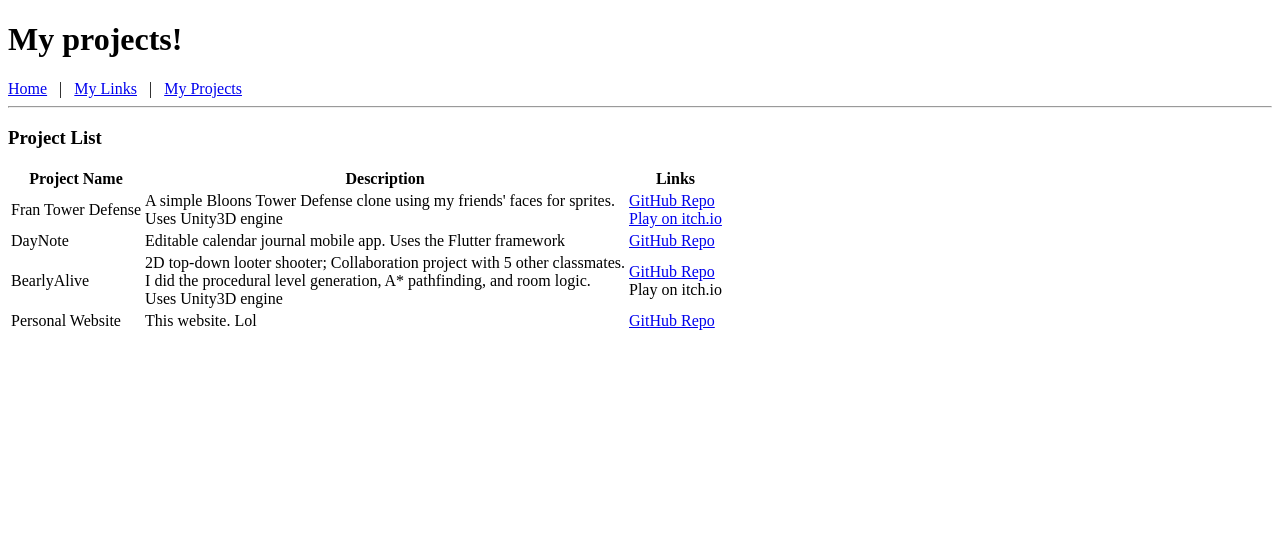
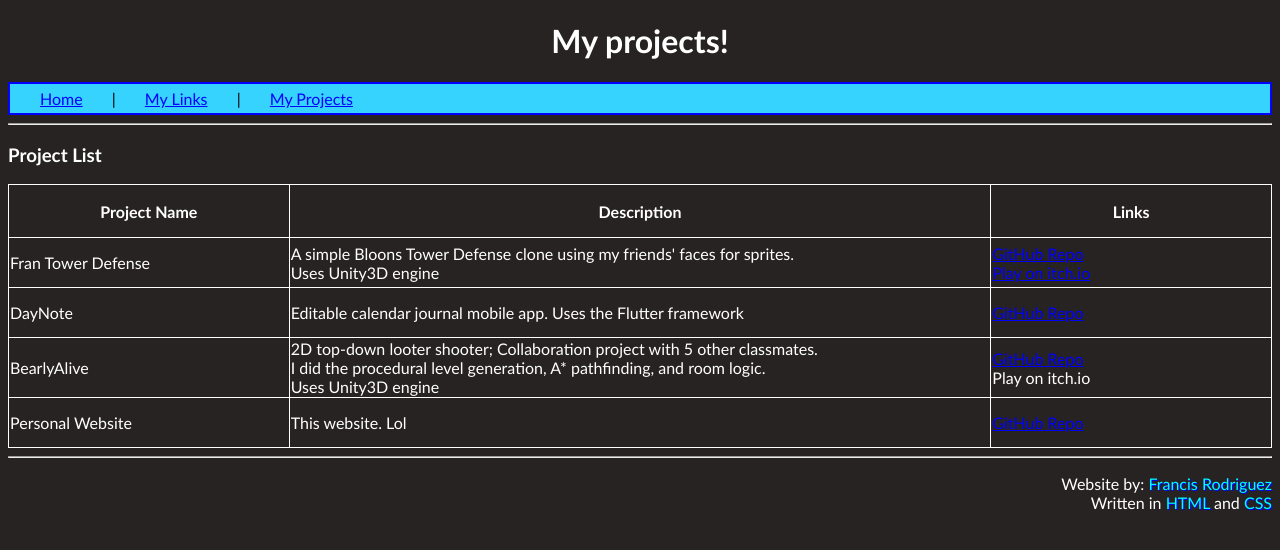
Before and after one commit to sicfran774/my-website, a plain HTML site: page pages/projects.html in a window 1280 px wide. Drawn offline with Linux system fonts and the light colour scheme.

Commit message:
Add CSS to website

```diff
--- /dev/null
+++ b/css/style.css
@@ -0,0 +1,107 @@
+body{ /* Requirement-2.A */
+    background-color: rgb(39, 35, 35); /* Requirement-2.4 */
+    font-family:'Gill Sans', 'Gill Sans MT', Calibri, 'Trebuchet MS', sans-serif;
+}
+
+section{
+    color: white; /* Requirement-2.3 */
+}
+
+header{
+    color: white;
+    text-align: center; /* Requirement-2.2 */
+}
+
+footer{
+    color: white;
+    text-align: right;
+}
+
+div.sticky{ /* Requirement-2.C */
+    position: sticky; /* Requirement-2.15 */
+    top: 0;
+    padding: 5px;
+    background: rgb(54, 211, 255);
+    border: 2px solid blue; /* Requirement-2.5 */
+}
+
+a:link{  /* Requirement-2.E */
+    color: blue;
+}
+
+a:visited{
+    color: blue;
+}
+
+a:hover{
+    color: yellow;
+}
+
+nav a{ /* Requirement-2.F */
+    padding: 25px; /* Requirement-2.6 */
+}
+
+details{ /* Requirement-2.G */
+    color: white;
+}
+
+summary{ /* Requirement-2.H */
+    font-size: 25px;
+}
+
+table, th, td { /* Requirement-2.B */
+    border: 1px solid;
+    border-collapse: collapse;
+}
+
+table{
+    width: 100%; /* Requirement-2.7 */
+}
+
+th, tr{
+    height: 50px; /* Requirement-2.9 */
+}
+
+th.name{
+    width: 20%; /* Requirement-2.10 */
+}
+
+th.description{
+    width: 50%
+}
+
+th.link{
+    width: 20%;
+}
+
+li.a{
+    list-style-type: disc; /* Requirement-2.8 */
+}
+
+li.b{
+    list-style-type: square;
+}
+
+span{
+    color: aqua;
+    text-shadow: 1px 1px blue;
+}
+
+.float{
+    float: left; /* Requirement-2.11 */
+}
+
+div.display{
+    display: flow-root; /* Requirement-2.12 */
+    clear: left; /* Requirement-2.13 */
+}
+
+figure{
+    height: 325px;
+    overflow: auto; /* Requirement-2.14 */
+}
+
+#ddr{ /* Requirement-2.D */
+    text-shadow: 2px 2px blue;
+    z-index: 0; /* Requirement-2.17 */
+}
--- a/pages/projects.html
+++ b/pages/projects.html
@@ -1,6 +1,7 @@
 <!DOCTYPE html>
 <html lang="en">
     <head>
+        <link rel="stylesheet" href="../css/style.css">
         <title>Francis' Projects!</title>
     </head>
 
@@ -9,13 +10,15 @@
             <h1>My projects!</h1>
         </header>
 
-        <nav>
-            <a href="../index.html">Home</a>
-            &nbsp;&nbsp;|&nbsp;&nbsp;
-            <a href="links.html">My Links</a>
-            &nbsp;&nbsp;|&nbsp;&nbsp;
-            <a href="projects.html">My Projects</a>
-        </nav>
+        <div class="sticky">
+            <nav>
+                <a href="../index.html">Home</a>
+                |
+                <a href="links.html">My Links</a>
+                |
+                <a href="projects.html">My Projects</a>
+            </nav>
+        </div>
 
         <hr>
 
@@ -25,9 +28,9 @@
             <table>
                 <!-- First Row -->
                 <tr>
-                    <th>Project Name</th>
-                    <th>Description</th>
-                    <th>Links</th>
+                    <th class="name">Project Name</th>
+                    <th class="description">Description</th>
+                    <th class="link">Links</th>
                 </tr>
                 <!-- Second Row -->
                 <tr>
@@ -75,5 +78,14 @@
             </table>
         </section>
 
+        <hr>
+
+        <footer>
+            <p>
+                Website by: <span>Francis Rodriguez</span>
+                <br>
+                Written in <span>HTML</span> and <span>CSS</span>
+            </p>
+        </footer>
     </body>
 </html>
```
Also changed, not shown: index.html (+20 -11 lines), pages/links.html (+21 -8 lines).
